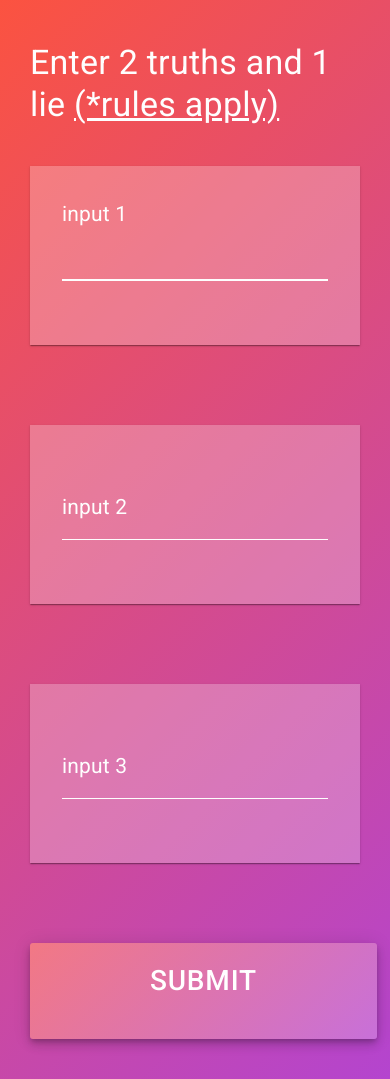
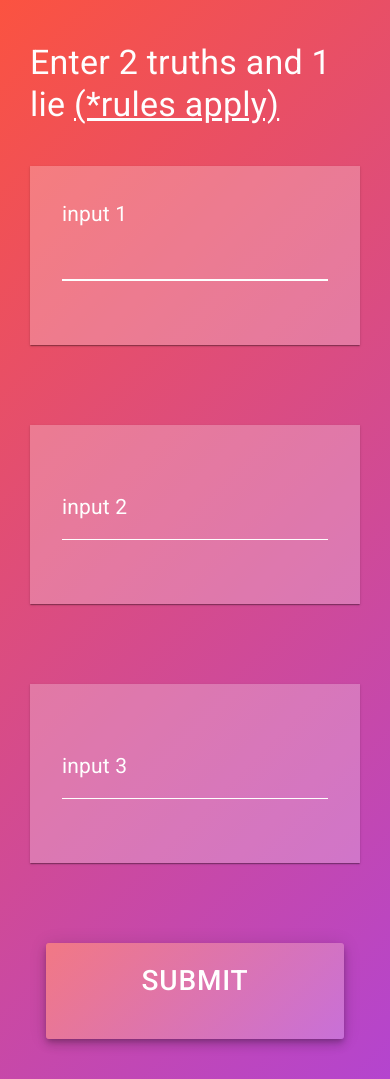
Before and after one commit to isi-usc-edu/mcs-demo, a React (Create React App) app: page / in a window 390 px wide. Built offline with nearby package versions, Linux system fonts and the light colour scheme.

Commit message:
Make the button a little smaller for mobile devices

```diff
--- a/src/components/Submit.js
+++ b/src/components/Submit.js
@@ -11,7 +11,7 @@ const styles = theme => ({
     borderRadius: 3,
     color: 'white',
     fontSize: theme.spacing(3.5),
-    padding: theme.spacing(6, 15),
+    padding: theme.spacing(6, 12),
     '&> .MuiFab-label': {
       marginTop: -1 * theme.spacing(2.5),
     },
```
